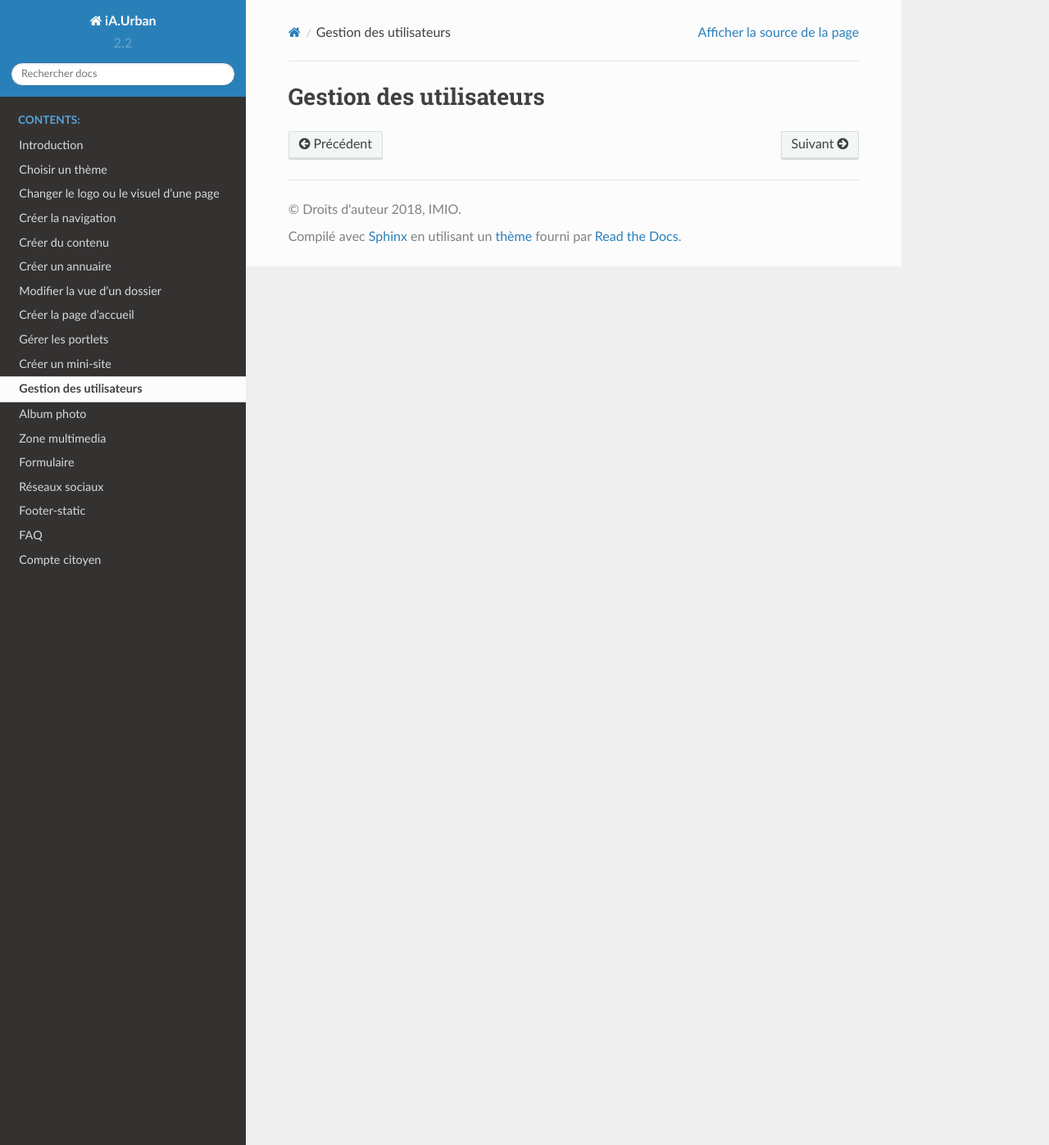
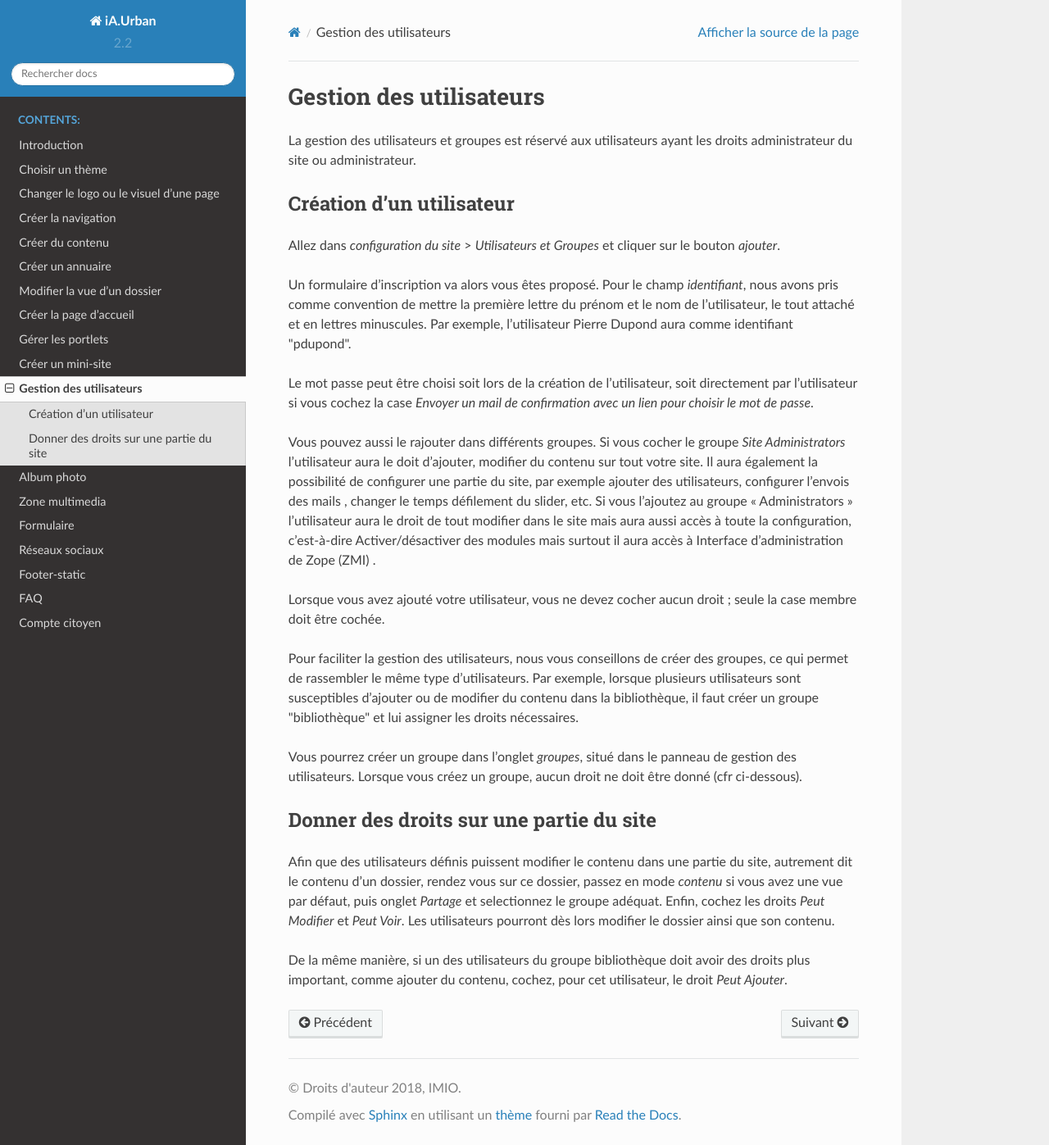
Before and after one commit to IMIO/buildout.website, a Sphinx documentation site: the page built from doc/sphinx/source/documentation/utilisateurs.rst, in a window 1280 px wide and 1397 px high. Shown: the whole window at 82% size. Built offline with Sphinx 7.4.7 and the Read the Docs theme 2.0.0, drawn with Linux system fonts in a browser that asks for light colours.

Commit message:
Add utilisateurs.rst for documentation iA.Web

```diff
--- a/doc/sphinx/source/documentation/utilisateurs.rst
+++ b/doc/sphinx/source/documentation/utilisateurs.rst
@@ -3,3 +3,31 @@
 
 Gestion des utilisateurs
 ========================
+
+La gestion des utilisateurs et groupes est réservé aux utilisateurs ayant les droits administrateur du site ou administrateur.
+
+Création d'un utilisateur
+-------------------------
+
+Allez dans *configuration du site* > *Utilisateurs et Groupes* et cliquer sur le bouton *ajouter*.
+
+Un formulaire d'inscription va alors vous êtes proposé. Pour le champ *identifiant*, nous avons pris comme convention de mettre la première lettre du prénom et le nom de l'utilisateur, le tout attaché et en lettres minuscules. Par exemple, l'utilisateur Pierre Dupond aura comme identifiant \"pdupond\".
+
+Le mot passe peut être choisi soit lors de la création de l'utilisateur, soit directement par l'utilisateur si vous cochez la case *Envoyer un mail de confirmation avec un lien pour choisir le mot de passe*.
+
+Vous pouvez aussi le rajouter dans différents groupes.
+Si vous cocher le groupe *Site Administrators* l'utilisateur aura le doit d'ajouter, modifier du contenu sur tout votre site. Il aura également la possibilité de configurer une partie du site, par exemple ajouter des utilisateurs, configurer l'envois des mails , changer le temps défilement du slider, etc.
+Si vous l'ajoutez au groupe "Administrators" l'utilisateur aura le droit de tout modifier dans le site mais aura aussi accès à toute la configuration, c'est-à-dire Activer/désactiver des modules mais surtout il aura accès à Interface d'administration de Zope (ZMI) .
+
+Lorsque vous avez ajouté votre utilisateur, vous ne devez cocher aucun droit ; seule la case membre doit être cochée.
+
+Pour faciliter la gestion des utilisateurs, nous vous conseillons de créer des groupes, ce qui permet de rassembler le même type d'utilisateurs. Par exemple, lorsque plusieurs utilisateurs sont susceptibles d'ajouter ou de modifier du contenu dans la bibliothèque, il faut créer un groupe \"bibliothèque\" et lui assigner les droits nécessaires.
+
+Vous pourrez créer un groupe dans l'onglet *groupes*, situé dans le panneau de gestion des utilisateurs. Lorsque vous créez un groupe, aucun droit ne doit être donné (cfr ci-dessous).
+
+Donner des droits sur une partie du site
+----------------------------------------
+
+Afin que des utilisateurs définis puissent modifier le contenu dans une partie du site, autrement dit le contenu d'un dossier, rendez vous sur ce dossier, passez en mode *contenu* si vous avez une vue par défaut, puis onglet *Partage* et selectionnez le groupe adéquat. Enfin, cochez les droits *Peut Modifier* et *Peut Voir*. Les utilisateurs pourront dès lors modifier le dossier ainsi que son contenu.
+
+De la même manière, si un des utilisateurs du groupe bibliothèque doit avoir des droits plus important, comme ajouter du contenu, cochez, pour cet utilisateur, le droit *Peut Ajouter*.
```
